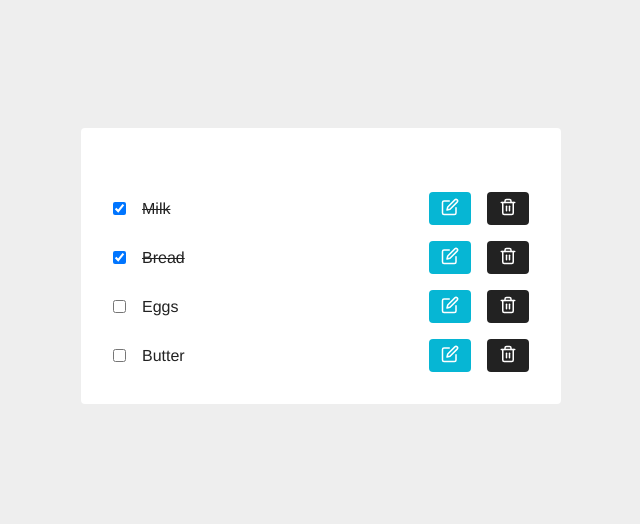
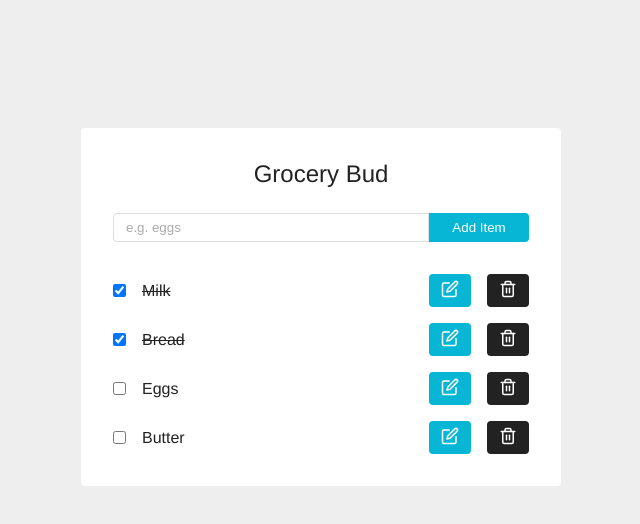
Before and after one commit to SuhanVerse/CRUD_REACT, a React (Vite) app: page / in a window 1280 px wide. Shown: the top 524 px of the page, without its empty margins (319-959 px from the left). Built offline with nearby package versions, Linux system fonts and the light colour scheme.

Commit message:
fix: added form to edit

```diff
--- a/src/App.jsx
+++ b/src/App.jsx
@@ -1,12 +1,33 @@
 import Items from "./components/Items";
 import { groceryItems } from "./data/groceryItems";
-import { useState } from "react";
+import { useEffect, useRef, useState } from "react";
 import { ToastContainer, toast } from "react-toastify";
 import "react-toastify/dist/ReactToastify.css";
+import { nanoid } from "nanoid";
+import Form from "./components/Form";
 import "./App.css";
 
 const App = () => {
     const [items, setItems] = useState(groceryItems);
+    const [editId, setEditId] = useState(null);
+    const inputRef = useRef(null);
+
+    useEffect(() => {
+        if (editId && inputRef.current) {
+            inputRef.current.focus();
+        }
+    }, [editId]);
+
+    const addItem = (itemName) => {
+        const newItem = {
+            name: itemName,
+            completed: false,
+            id: nanoid(),
+        };
+        const newItems = [...items, newItem];
+        setItems(newItems);
+        toast.success("grocery item added");
+    };
 
     const editCompleted = (itemId) => {
         const newItems = items.map((item) => {
@@ -24,13 +45,33 @@ const App = () => {
         toast.success("item deleted");
     };
 
+    const updateItemName = (newName) => {
+        const newItems = items.map((item) => {
+            if (item.id === editId) {
+                return { ...item, name: newName };
+            }
+            return item;
+        });
+        setItems(newItems);
+        setEditId(null);
+        toast.success("item updated");
+    };
+
     return (
         <section className="section-center">
             <ToastContainer position="top-center" />
+            <Form
+                addItem={addItem}
+                updateItemName={updateItemName}
+                editItemId={editId}
+                itemToEdit={items.find((item) => item.id === editId)}
+                inputRef={inputRef}
+            />
             <Items
                 items={items}
                 editCompleted={editCompleted}
                 removeItem={removeItem}
+                setEditId={setEditId}
             />
         </section>
     );
--- a/src/components/Form.jsx
+++ b/src/components/Form.jsx
@@ -2,8 +2,14 @@ import { useState } from "react";
 import { toast } from "react-toastify";
 import "./Form.css";
 
-const Form = ({ addItem }) => {
-    const [newItemName, setNewItemName] = useState("");
+const Form = ({
+    addItem,
+    editItemId,
+    updateItemName,
+    itemToEdit,
+    inputRef,
+}) => {
+    const [newItemName, setNewItemName] = useState(itemToEdit?.name || "");
 
     const handleSubmit = (e) => {
         e.preventDefault();
@@ -11,23 +17,28 @@ const Form = ({ addItem }) => {
             toast.error("please provide value");
             return;
         }
-        addItem(newItemName);
+        if (editItemId) {
+            updateItemName(newItemName);
+        } else {
+            addItem(newItemName);
+        }
         setNewItemName("");
     };
 
     return (
         <form onSubmit={handleSubmit}>
-            <h2>grocery bud</h2>
+            <h2>Grocery bud</h2>
             <div className="form-control">
                 <input
                     type="text"
                     className="form-input"
-                    value={newItemName}
+                    value={itemToEdit?.name || newItemName}
+                    ref={inputRef}
                     placeholder="e.g. eggs"
                     onChange={(event) => setNewItemName(event.target.value)}
                 />
                 <button type="submit" className="btn">
-                    add item
+                    {editItemId ? "edit item" : "add item"}
                 </button>
             </div>
         </form>
--- a/src/components/Items.jsx
+++ b/src/components/Items.jsx
@@ -1,7 +1,7 @@
 import SingleItem from "./SingleItem";
 import "./Items.css";
 
-const Items = ({ items, editCompleted, removeItem }) => {
+const Items = ({ items, editCompleted, removeItem, setEditId }) => {
     return (
         <div className="items">
             {items.map((item) => {
@@ -11,6 +11,7 @@ const Items = ({ items, editCompleted, removeItem }) => {
                         item={item}
                         editCompleted={editCompleted}
                         removeItem={removeItem}
+                        setEditId={setEditId}
                     />
                 );
             })}
--- a/src/components/SingleItem.jsx
+++ b/src/components/SingleItem.jsx
@@ -1,7 +1,7 @@
 import { FiEdit, FiTrash2 } from "react-icons/fi";
 import "./SingleItem.css";
 
-const SingleItem = ({ item, editCompleted, removeItem }) => {
+const SingleItem = ({ item, editCompleted, removeItem, setEditId }) => {
     return (
         <div className="single-item">
             <input
@@ -18,7 +18,11 @@ const SingleItem = ({ item, editCompleted, removeItem }) => {
                 {item.name}
             </p>
 
-            <button className="btn icon-btn" type="button" onClick={() => null}>
+            <button
+                className="btn icon-btn"
+                type="button"
+                onClick={() => setEditId(item.id)}
+            >
                 <FiEdit size={18} />
             </button>
 
```
